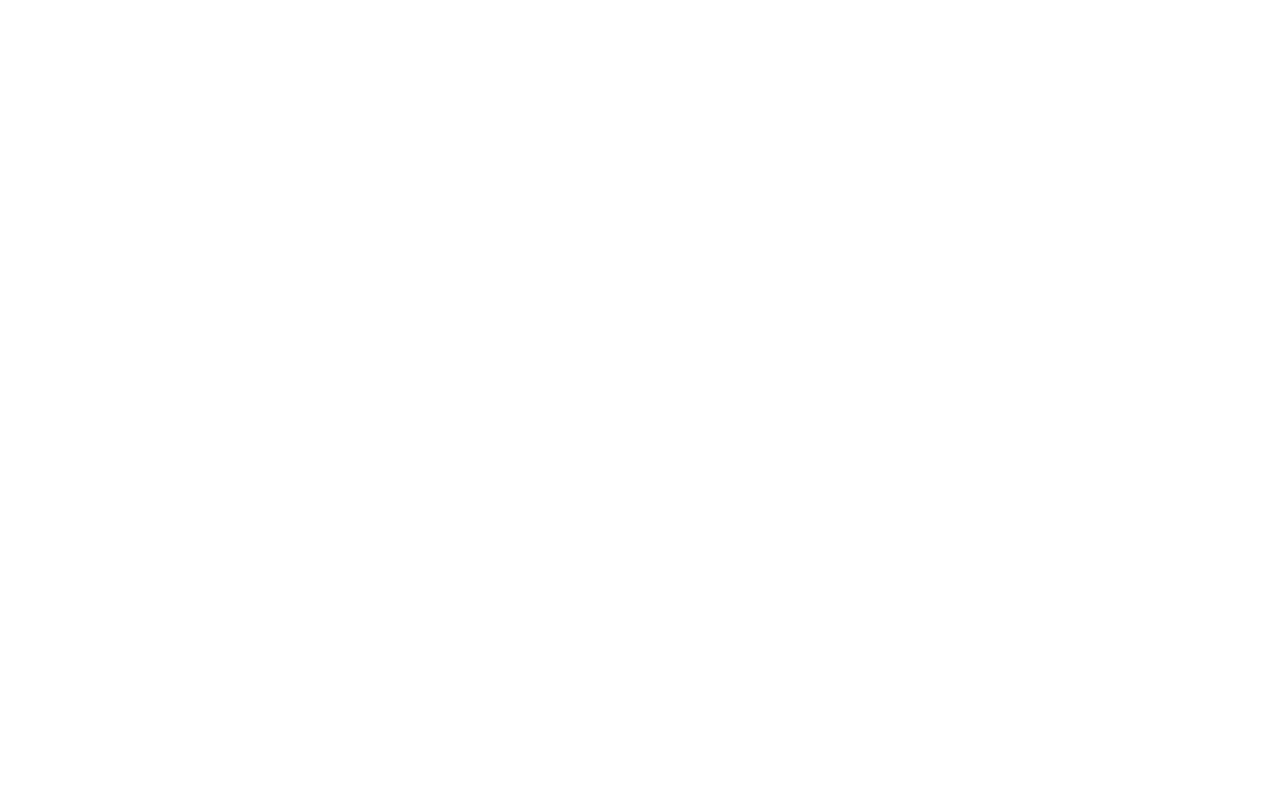
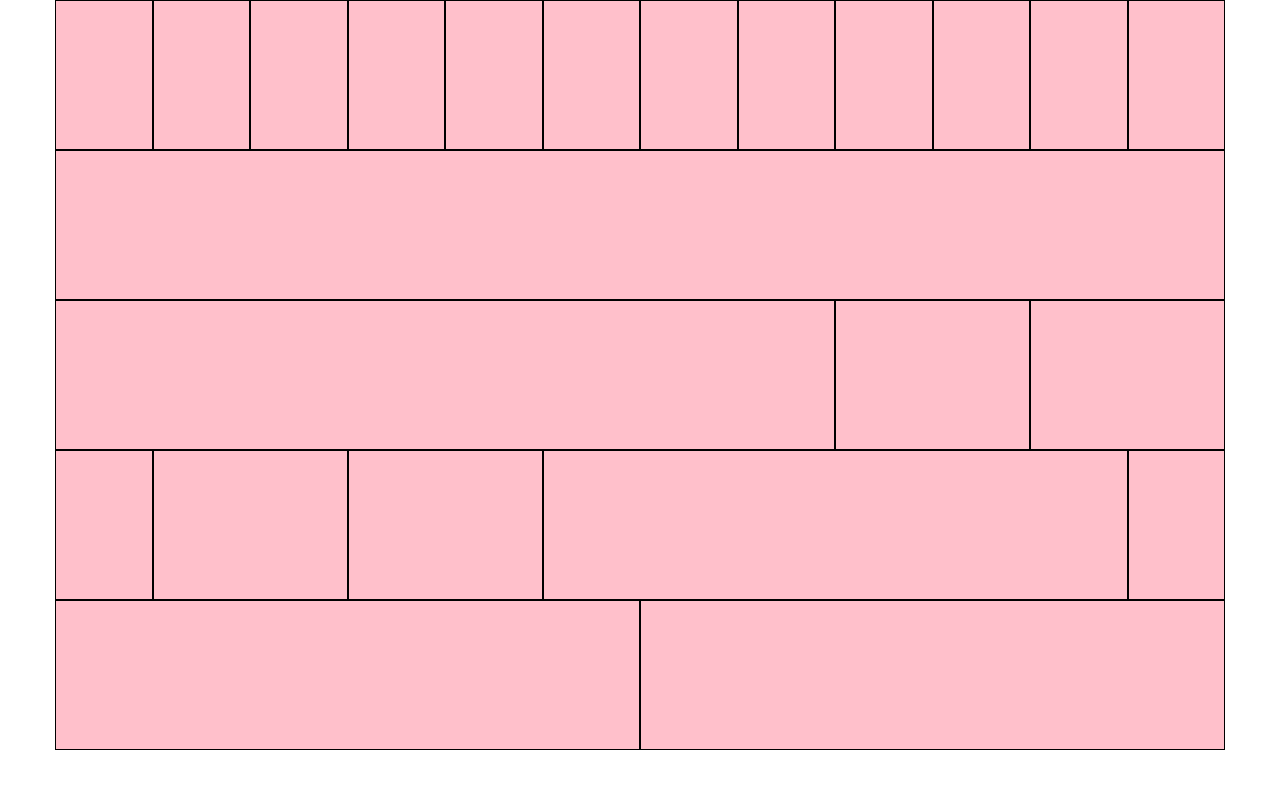
Before and after one commit to Brandon-Ladson/html-css-12bool, a plain HTML site: page index.html in a window 1280 px wide. Drawn offline with Linux system fonts and the light colour scheme.

Commit message:
creazione righe e colonne

```diff
--- a/css/style.css
+++ b/css/style.css
@@ -1,5 +1,13 @@
+/* regole generali */
 *{
   margin: 0;
   padding: 0;
   box-sizing: border-box;
 }
+
+/* regole righe */
+[class*="col-"]{
+  min-height: 150px;
+  background-color: pink;
+  border: 1px solid #000;
+}
--- a/index.html
+++ b/index.html
@@ -9,5 +9,154 @@
   </head>
   <body>
 
+    <div class="container">
+
+      <!-- prima riga -->
+      <div class="row">
+
+
+        <div class="col-1">
+
+        </div>
+
+
+        <div class="col-1">
+
+        </div>
+
+
+        <div class="col-1">
+
+        </div>
+
+
+        <div class="col-1">
+
+        </div>
+
+
+        <div class="col-1">
+
+        </div>
+
+
+        <div class="col-1">
+
+        </div>
+
+
+        <div class="col-1">
+
+        </div>
+
+
+        <div class="col-1">
+
+        </div>
+
+
+        <div class="col-1">
+
+        </div>
+
+
+        <div class="col-1">
+
+        </div>
+
+
+        <div class="col-1">
+
+        </div>
+
+
+        <div class="col-1">
+
+        </div>
+
+
+      </div>
+
+      <!-- seconda riga -->
+      <div class="row">
+
+
+        <div class="col-12">
+
+        </div>
+
+
+      </div>
+
+      <!-- terza riga -->
+      <div class="row">
+
+
+        <div class="col-8">
+
+        </div>
+
+
+        <div class="col-2">
+
+        </div>
+
+
+        <div class="col-2">
+
+        </div>
+
+
+      </div>
+
+      <!-- quarta riga -->
+      <div class="row">
+
+
+        <div class="col-1">
+
+        </div>
+
+
+        <div class="col-2">
+
+        </div>
+
+
+        <div class="col-2">
+
+        </div>
+
+
+        <div class="col-6">
+
+        </div>
+
+
+        <div class="col-1">
+
+        </div>
+
+
+      </div>
+
+      <!-- quinta riga -->
+      <div class="row">
+
+
+        <div class="col-6">
+
+        </div>
+
+
+        <div class="col-6">
+
+        </div>
+
+
+      </div>
+
+    </div>
+
   </body>
 </html>
```
